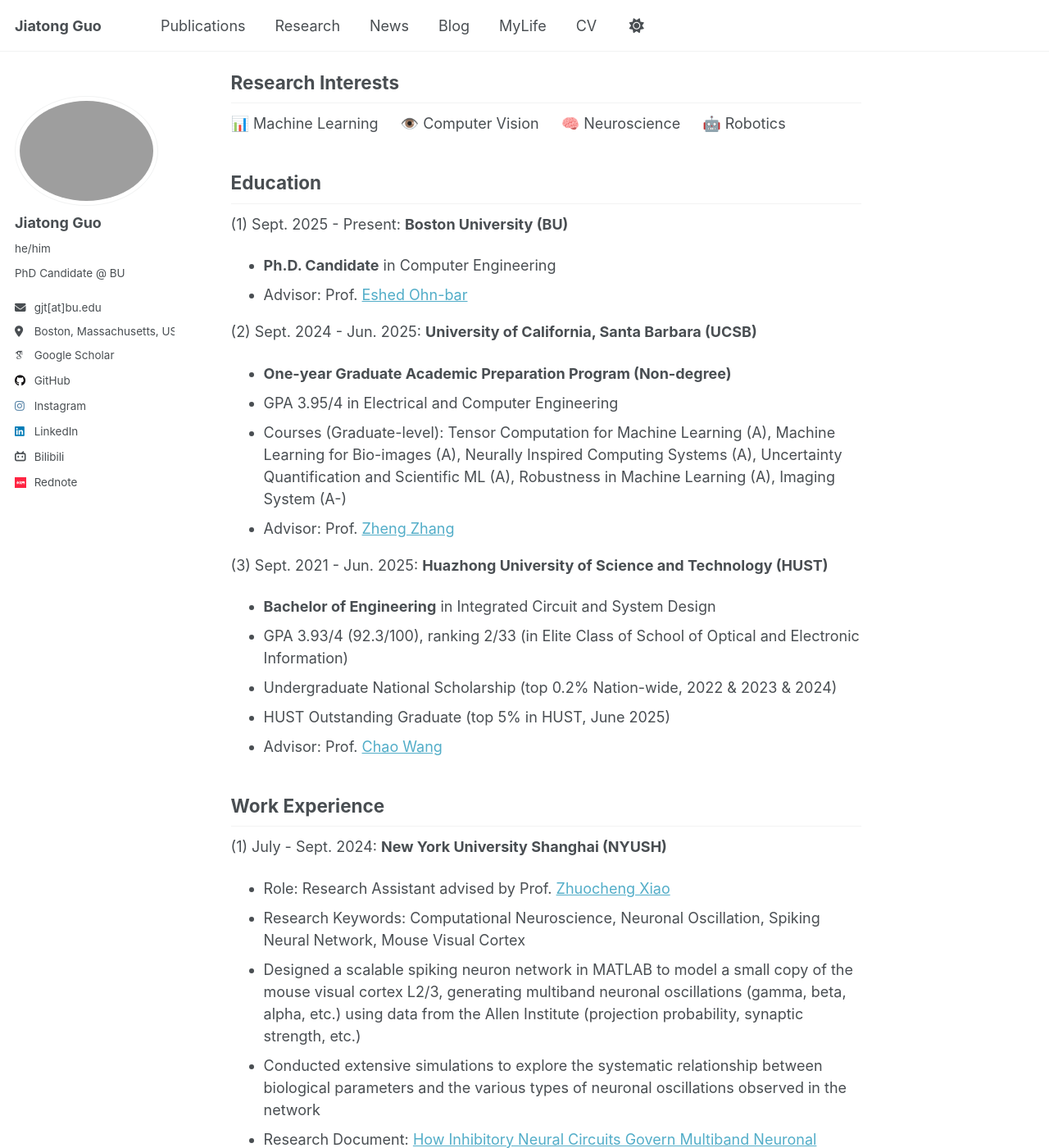
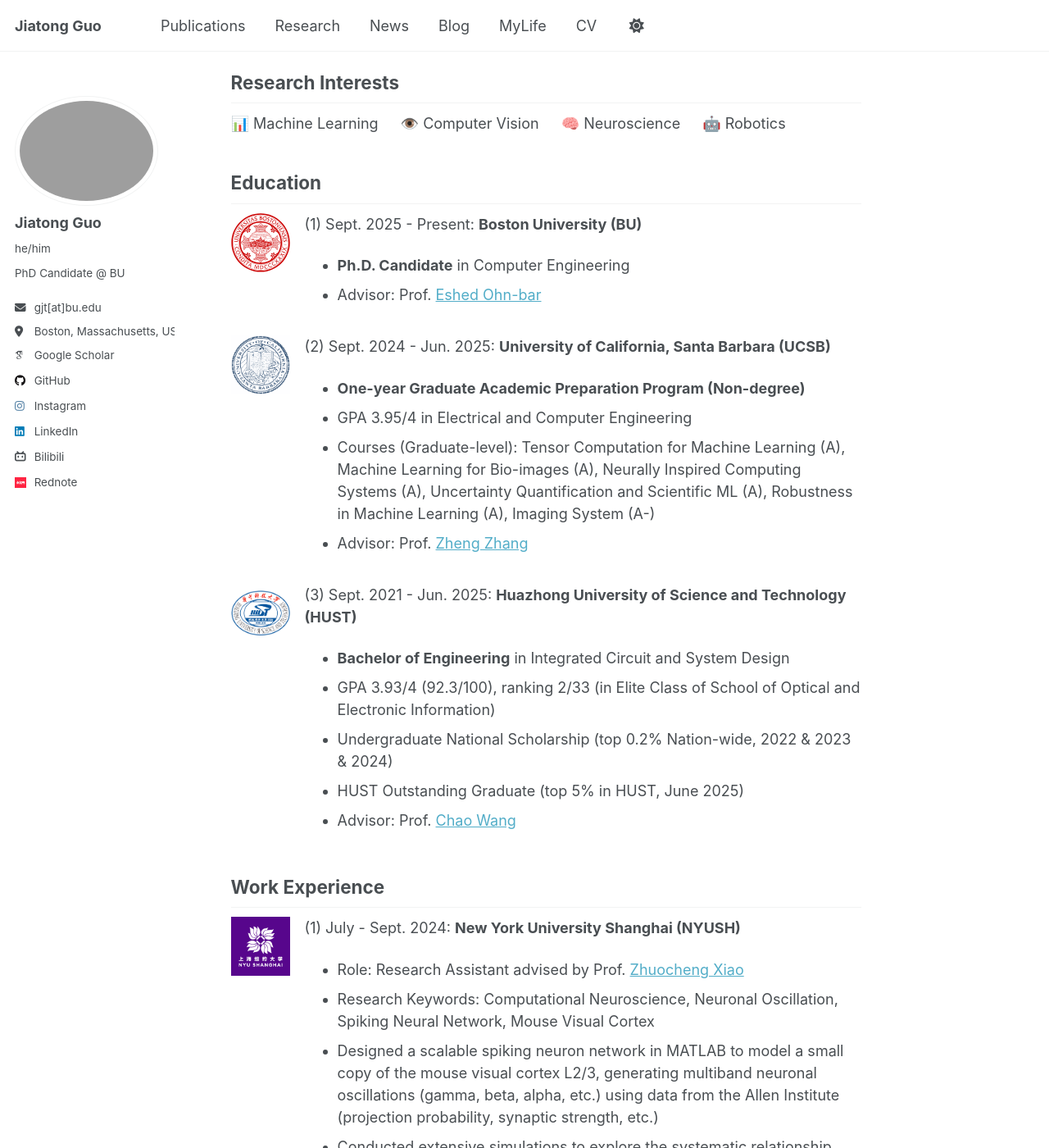
Before and after one commit to guojiatong/guojiatong.github.io, a Jekyll site: the page built from _pages/about.md, in a window 1280 px wide and 1400 px high, scrolled down 436 px. Shown: the whole window at 82% size. Built offline with Jekyll 4.4.1, drawn with Linux system fonts in a browser that asks for light colours; some web fonts are replaced; a script that is not in the unit is left out.

Commit message:
Add university logos beside education and work entries

```diff
--- a/_pages/about.md
+++ b/_pages/about.md
@@ -32,15 +32,63 @@ Research Interests
 
 Education
 ------
+
+<style>
+  .institution-entry {
+    display: grid;
+    grid-template-columns: clamp(48px, 7vw, 72px) minmax(0, 1fr);
+    gap: 1em;
+    align-items: start;
+    margin-bottom: 1.5em;
+  }
+  .institution-entry__logo img {
+    display: block;
+    width: 100%;
+    height: auto;
+    aspect-ratio: 1;
+    object-fit: contain;
+  }
+  .institution-entry__logo .institution-logo--ucsb {
+    object-fit: cover;
+  }
+  .institution-entry__details > :last-child {
+    margin-bottom: 0;
+  }
+</style>
+
+<div class="institution-entry" markdown="1">
+<div class="institution-entry__logo">
+  <img src="/images/institutions/bu.svg" alt="Boston University seal" width="72" height="72" loading="lazy">
+</div>
+<div class="institution-entry__details" markdown="1">
+
 (1) Sept. 2025 - Present: **Boston University (BU)**
 * **Ph.D. Candidate** in Computer Engineering
 * Advisor: Prof. [Eshed Ohn-bar](https://scholar.google.com/citations?hl=en&user=p9zVBV4AAAAJ&view_op=list_works&sortby=pubdate)
+
+</div>
+</div>
+
+<div class="institution-entry" markdown="1">
+<div class="institution-entry__logo">
+  <img class="institution-logo--ucsb" src="/images/institutions/ucsb.gif" alt="University of California, Santa Barbara seal" width="72" height="72" loading="lazy">
+</div>
+<div class="institution-entry__details" markdown="1">
 
 (2) Sept. 2024 - Jun. 2025: **University of California, Santa Barbara (UCSB)**
 * **One-year Graduate Academic Preparation Program (Non-degree)**
 * GPA 3.95/4 in Electrical and Computer Engineering
 * Courses (Graduate-level): Tensor Computation for Machine Learning (A), Machine Learning for Bio-images (A), Neurally Inspired Computing Systems (A), Uncertainty Quantification and Scientific ML (A), Robustness in Machine Learning (A), Imaging System (A-)
 * Advisor: Prof. [Zheng Zhang](https://scholar.google.com/citations?hl=en&user=qeahx5QAAAAJ&view_op=list_works&sortby=pubdate)
+
+</div>
+</div>
+
+<div class="institution-entry" markdown="1">
+<div class="institution-entry__logo">
+  <img src="/images/institutions/hust.png" alt="Huazhong University of Science and Technology logo" width="72" height="72" loading="lazy">
+</div>
+<div class="institution-entry__details" markdown="1">
 
 (3) Sept. 2021 - Jun. 2025: **Huazhong University of Science and Technology (HUST)**
 * **Bachelor of Engineering** in Integrated Circuit and System Design
@@ -49,14 +97,27 @@ Education
 * HUST Outstanding Graduate (top 5% in HUST, June 2025)
 * Advisor: Prof. [Chao Wang](https://ieeexplore.ieee.org/author/37088353491)
 
+</div>
+</div>
+
 Work Experience
 ------
+
+<div class="institution-entry" markdown="1">
+<div class="institution-entry__logo">
+  <img src="/images/institutions/nyush.png" alt="NYU Shanghai logo" width="72" height="72" loading="lazy">
+</div>
+<div class="institution-entry__details" markdown="1">
+
 (1) July - Sept. 2024: **New York University Shanghai (NYUSH)**
 - Role: Research Assistant advised by Prof. [Zhuocheng Xiao](https://shanghai.nyu.edu/academics/faculty/directory/zhuo-cheng-xiao)
 - Research Keywords: Computational Neuroscience, Neuronal Oscillation, Spiking Neural Network, Mouse Visual Cortex
 - Designed a scalable spiking neuron network in MATLAB to model a small copy of the mouse visual cortex L2/3, generating multiband neuronal oscillations (gamma, beta, alpha, etc.) using data from the Allen Institute (projection probability, synaptic strength, etc.)
 - Conducted extensive simulations to explore the systematic relationship between biological parameters and the various types of neuronal oscillations observed in the network
 - Research Document: [How Inhibitory Neural Circuits Govern Multiband Neuronal Oscillations](https://drive.google.com/file/d/1pqIziOuovjc3ZIlvWkT5Ww1aOIFoRuK7/view)
+
+</div>
+</div>
 
 
 Honors and Awards
```
Also changed, not shown: images/institutions/SOURCES.md (added, +12 -0 lines), images/institutions/bu.svg (added), images/institutions/hust.png (added), images/institutions/nyush.png (added), images/institutions/ucsb.gif (added).
